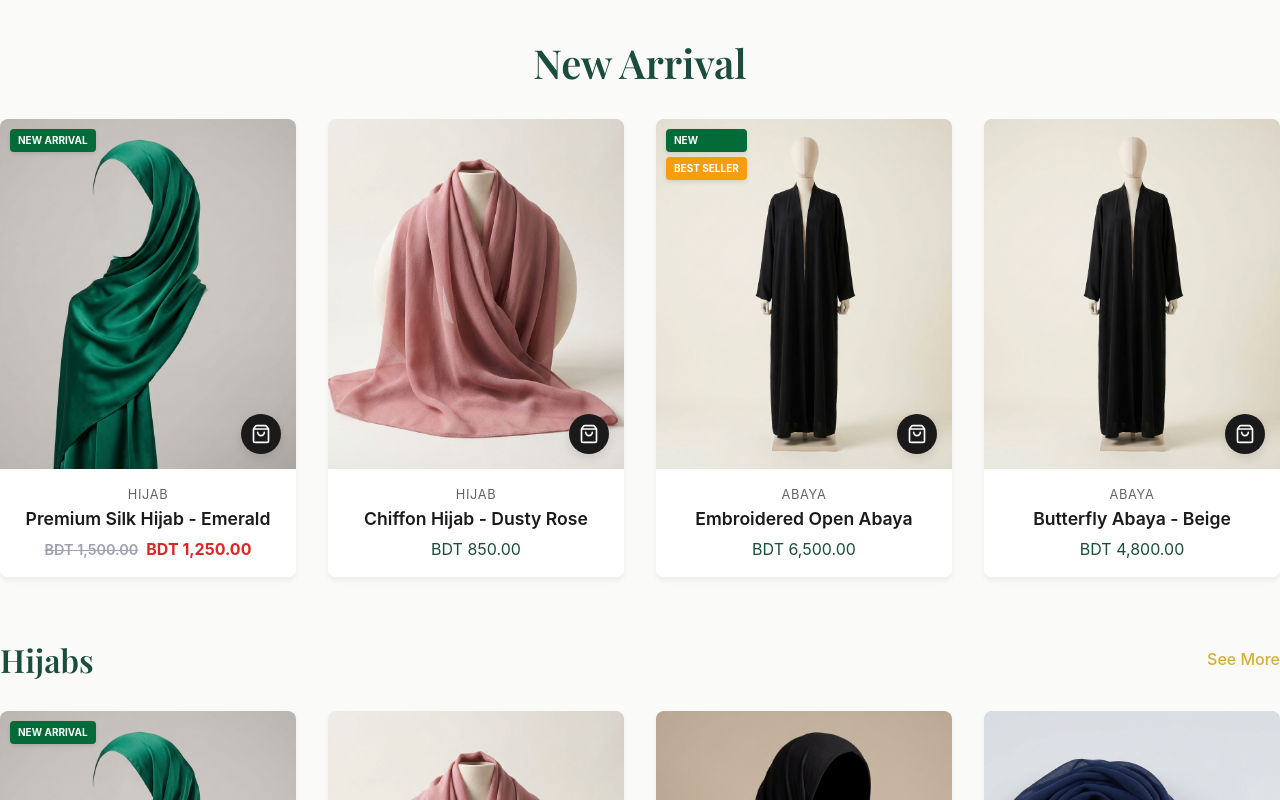
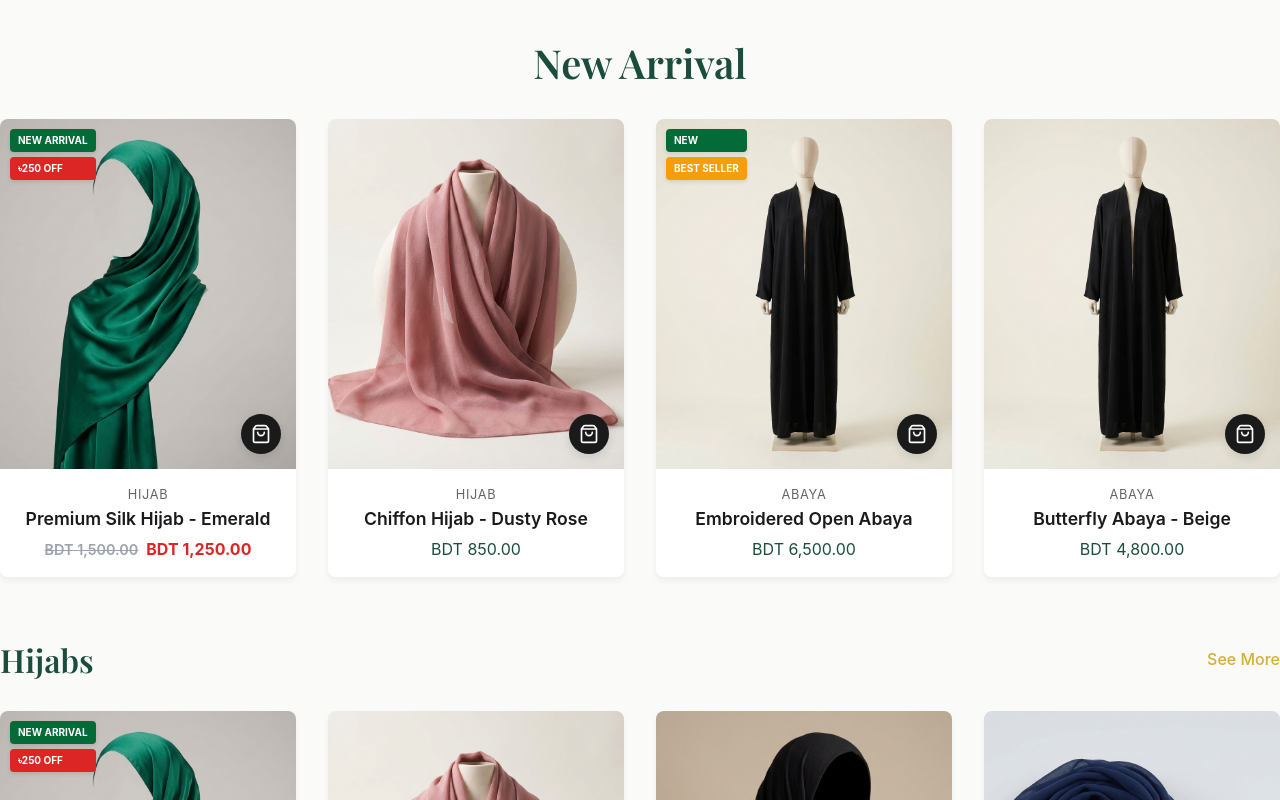
Before and after one commit to krzshipon/irins-fashion, a Next.js app in the folder storefront/: page / in a window 1280 px wide. Shown: the part 1020-1820 px from the top of the page. Built offline with nearby package versions, Linux system fonts and the light colour scheme; a web font is replaced by a local one.

Commit message:
feat: automatically generate discount badges for products with existing discounts

```diff
--- a/storefront/src/components/common/ProductCard.tsx
+++ b/storefront/src/components/common/ProductCard.tsx
@@ -28,7 +28,25 @@ export default function ProductCard({ product }: ProductCardProps) {
                         style={{ objectFit: 'cover' }}
                     />
                     {/* Render Badges */}
-                    {product.badges && product.badges.length > 0 && (
+                    {/* Render Badges */}
+                    {(() => {
+                        const allBadges = [...(product.badges || [])];
+
+                        // Auto-generate discount badge if discount exists but no discount badge is present
+                        if (product.discount && !allBadges.some(b => b.type === 'discount')) {
+                            const discountText = product.discount.type === 'percentage'
+                                ? `${product.discount.value}% OFF`
+                                : `৳${product.discount.value} OFF`;
+
+                            allBadges.push({
+                                type: 'discount',
+                                text: discountText
+                            });
+                        }
+
+                        if (allBadges.length === 0) return null;
+
+                        return (
                             <div style={{
                                 position: 'absolute',
                                 top: '10px',
@@ -38,7 +56,7 @@ export default function ProductCard({ product }: ProductCardProps) {
                                 gap: '5px',
                                 zIndex: 10
                             }}>
-                            {product.badges.map((badge, index) => {
+                                {allBadges.map((badge, index) => {
                                     let backgroundColor = '#000000';
                                     let color = '#ffffff';
 
@@ -74,7 +92,8 @@ export default function ProductCard({ product }: ProductCardProps) {
                                     );
                                 })}
                             </div>
-                    )}
+                        );
+                    })()}
                 </Link>
                 <button
                     className={styles.addToCartBtn}
```
Lines whose indentation alone changed are shown as unchanged.
